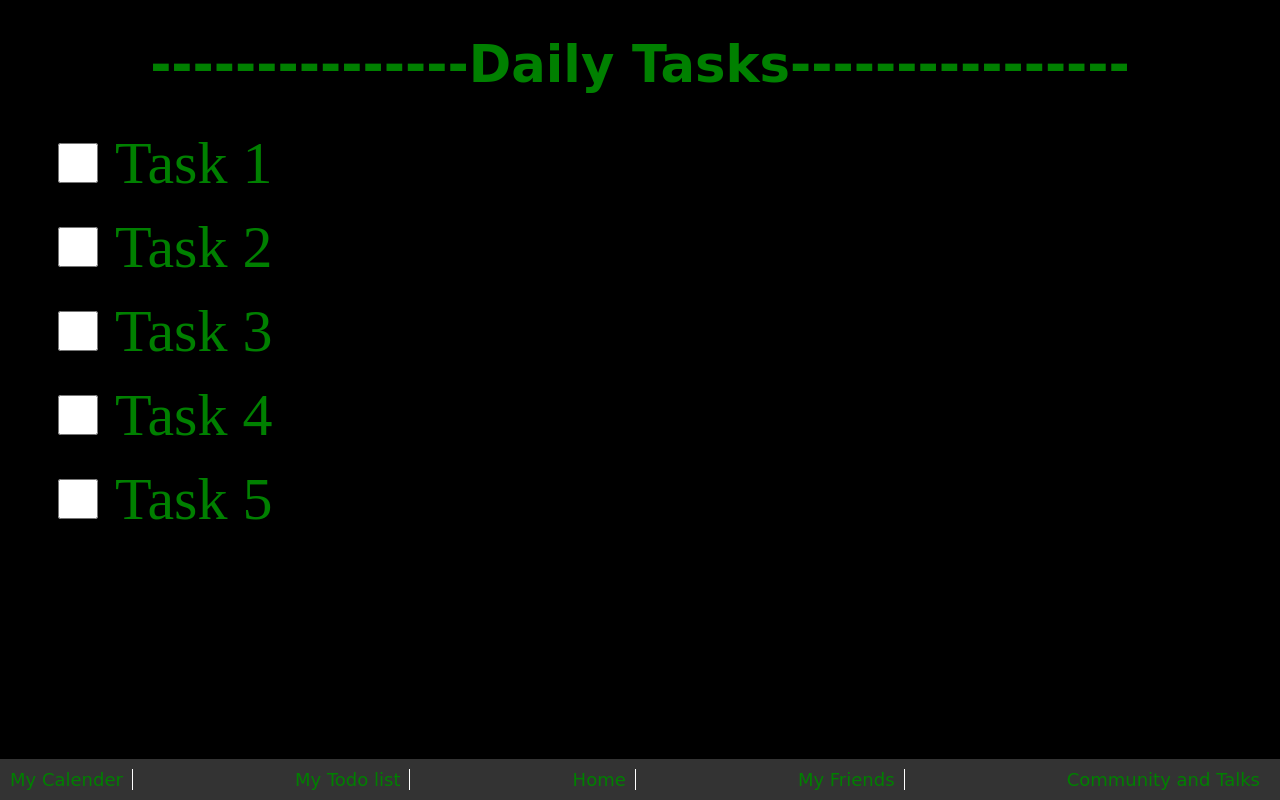
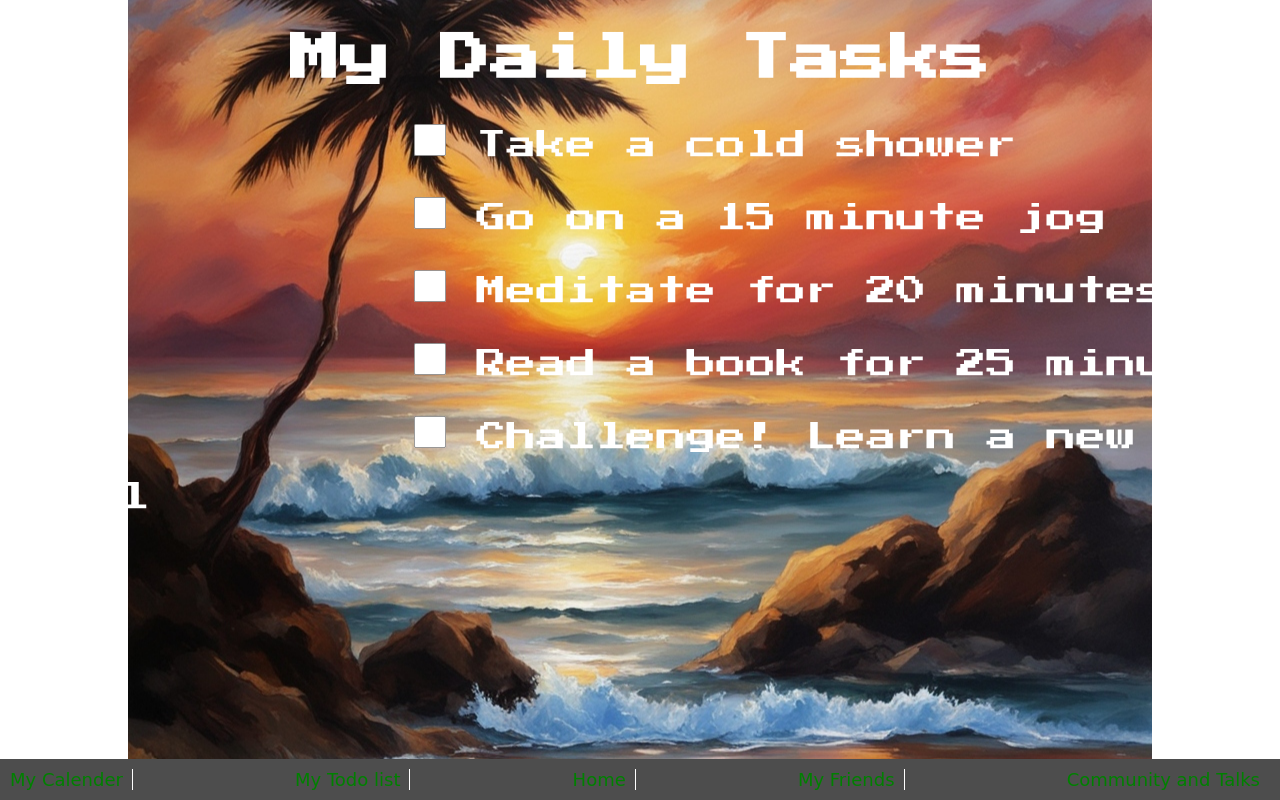
Before and after one commit to IceColdDoan/business_app, a plain HTML site: page index.html in a window 1280 px wide. Drawn offline with Linux system fonts and the light colour scheme.

Commit message:
Image and styling almost done

```diff
--- a/index.css
+++ b/index.css
@@ -1,27 +1,37 @@
-html {
-    background-color: black;
+body {
+    background-image: url(sunsetPainting.jpg); /* Replace 'path/to/your/image.jpg' with the actual path to your image file */
+    background-size: 80%; /* This property ensures that the background image covers the entire body */
+    background-position: 50% 30%; /* This property centers the background image */
+    background-repeat: no-repeat; /* This property ensures that the background image doesn't repeat */
+    margin: 0; /* Remove default body margin */
 }
+
 
 h1 {
     text-align: center;
-    color: green;
-    font-family: cursive;
-    font-size: 4vw;
+    color: white;
+    font-family: "Press Start 2P", "consolas";
+    font-size: 50px;
 }
 
+
+
 .task {
-    color: green;
-    font-size: 60px;
+    font-family: "Press Start 2P", "consolas";
+    color: white;
+    font-size: 30px;
     width: 40px;
     height: 40px;
     margin-bottom: 30px;
-    margin-left: 10px;
+    margin-left: 20px;
 
 
 }
 
 input[type=checkbox] {
-    margin-left: 50px;
+    margin-left: 32%;
+    transform: scale(.8); /* Adjust the scale factor as needed */
+
 }
 
 .bottom-taskbar {
@@ -32,7 +42,7 @@ input[type=checkbox] {
     bottom: 0;
     left: 0;
     width: 100%;
-    background-color: #333;
+    background-color: hsl(0, 0%, 30%);
     color: green;
     padding: 10px;
     text-align: center;
--- a/index.html
+++ b/index.html
@@ -2,35 +2,39 @@
 <html lang="en">
 <head>
     <link rel="stylesheet" href="index.css">
-    <title>ba-DO!</title>
+    <link rel="preconnect" href="https://fonts.googleapis.com">
+    <link rel="preconnect" href="https://fonts.gstatic.com" crossorigin>
+    <link href="https://fonts.googleapis.com/css2?family=Press+Start+2P&display=swap" rel="stylesheet">    <title>ba-DO!</title>
 </head>
 <body>
-    <h1>---------------Daily Tasks----------------</h1>
+    <h1>My Daily Tasks</h1>
 
+    <div class="tasks-container">
         <!-- Task 1 -->
         <input type="checkbox" id="task1" class="task">
-    <label class="task" for="task1"> Task 1 </label>
+        <label class="task" for="task1"> Take a cold shower </label>
         <br>
 
         <!-- Task 2 -->
         <input type="checkbox" id="task2" class="task">
-    <label class="task" for="task2"> Task 2 </label>
+        <label class="task" for="task2"> Go on a 15 minute jog </label>
         <br>
 
         <!-- Task 3 -->
         <input type="checkbox" id="task3" class="task">
-    <label class="task" for="task3"> Task 3 </label>
+        <label class="task" for="task3"> Meditate for 20 minutes </label>
         <br>
 
         <!-- Task 4 -->
         <input type="checkbox" id="task4" class="task">
-    <label class="task" for="task4"> Task 4 </label>
+        <label class="task" for="task4"> Read a book for 25 minutes </label>
         <br>
 
         <!-- Task 5 -->
         <input type="checkbox" id="task5" class="task">
-    <label class="task" for="task5"> Task 5 </label>
+        <label class="task" for="task5"> Challenge! Learn a new skill </label>
         <br>
+    </div>
 
     <div class="bottom-taskbar">
         <div class="taskbar-section">My Calender</div>
```
Also changed, not shown: sunsetPainting.jpg (added). Lines whose indentation alone changed are shown as unchanged.
